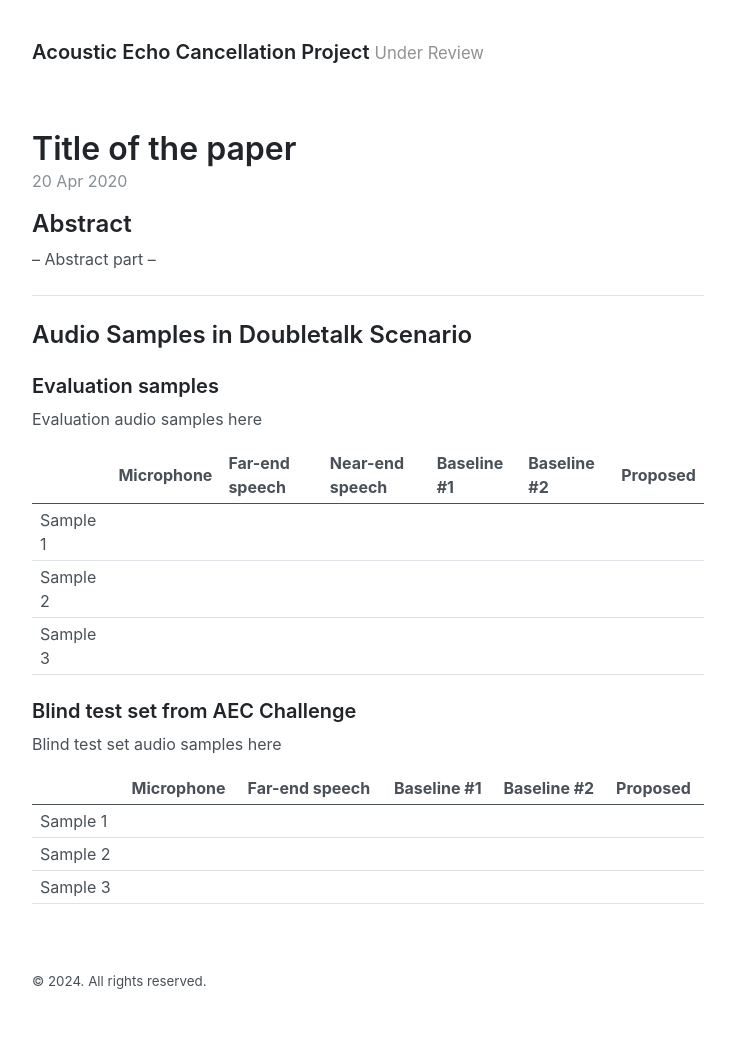
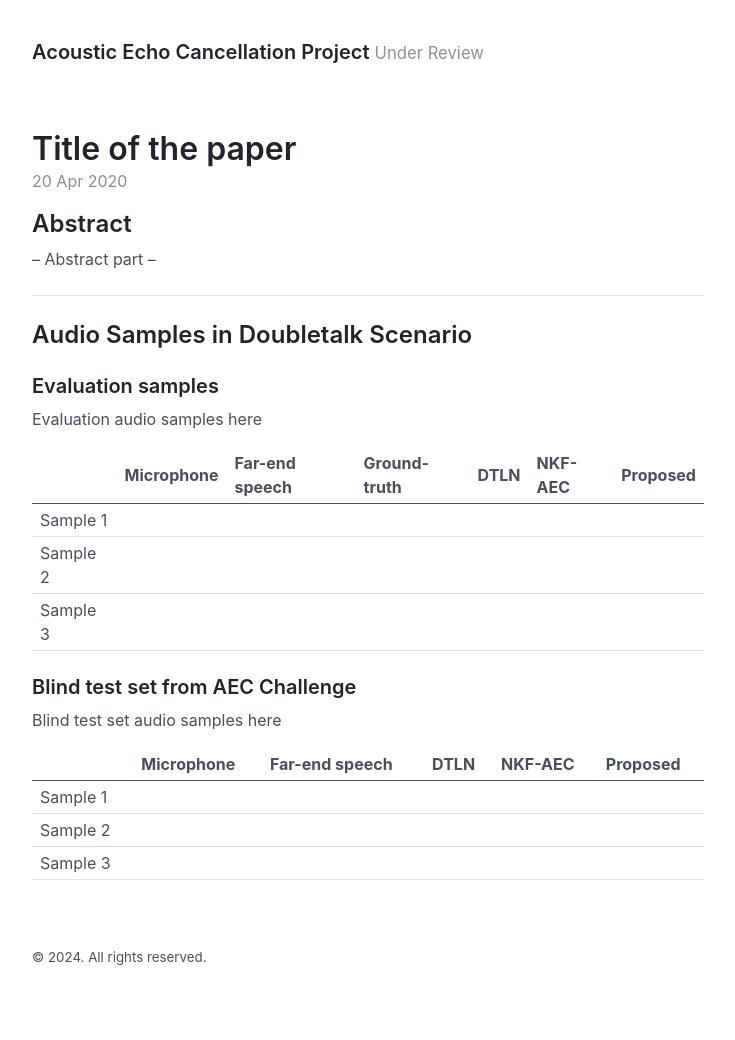
Before and after one commit to aec-project/aec-project.github.io, a Jekyll site: the page built from _posts/2020-04-20-introduction.md, in a window 1280 px wide. Shown: the whole page, without its empty margins (272-1007 px from the left). Built offline with Jekyll 4.4.1, drawn with Linux system fonts in a browser that asks for light colours; after the commit the page ends 1016 px from its top, so only the background shows below that.

Commit message:
Update 2020-04-20-introduction.md
Naming baselines

```diff
--- a/_posts/2020-04-20-introduction.md
+++ b/_posts/2020-04-20-introduction.md
@@ -14,7 +14,7 @@ title: Title of the paper
 ### Evaluation samples
 Evaluation audio samples here
 
-|   |Microphone   |Far-end speech   |Near-end speech   |Baseline #1   |Baseline #2   |Proposed   |
+|   |Microphone   |Far-end speech   |Ground-truth   |DTLN   |NKF-AEC  |Proposed   |
 |---|---|---|---|---|---|---|
 |Sample 1   |   |   |   |   |   |   |
 |Sample 2   |   |   |   |   |   |   |
@@ -24,7 +24,7 @@ Evaluation audio samples here
 ### Blind test set from AEC Challenge
 Blind test set audio samples here
 
-|   |Microphone   |Far-end speech   |Baseline #1   |Baseline #2   |Proposed   |
+|   |Microphone   |Far-end speech   |DTLN   |NKF-AEC  |Proposed   |
 |---|---|---|---|---|---|
 |Sample 1   |   |   |   |   |   |
 |Sample 2   |   |   |   |   |   |
```
